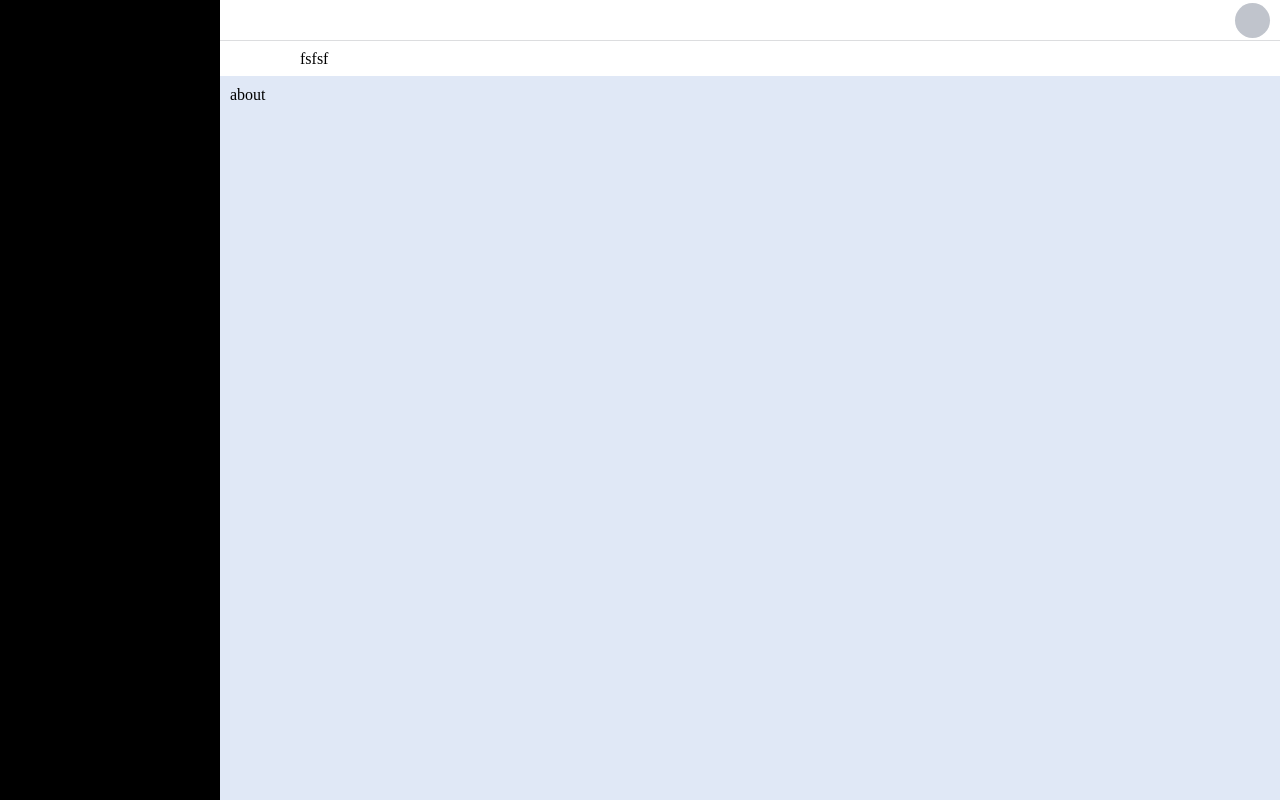
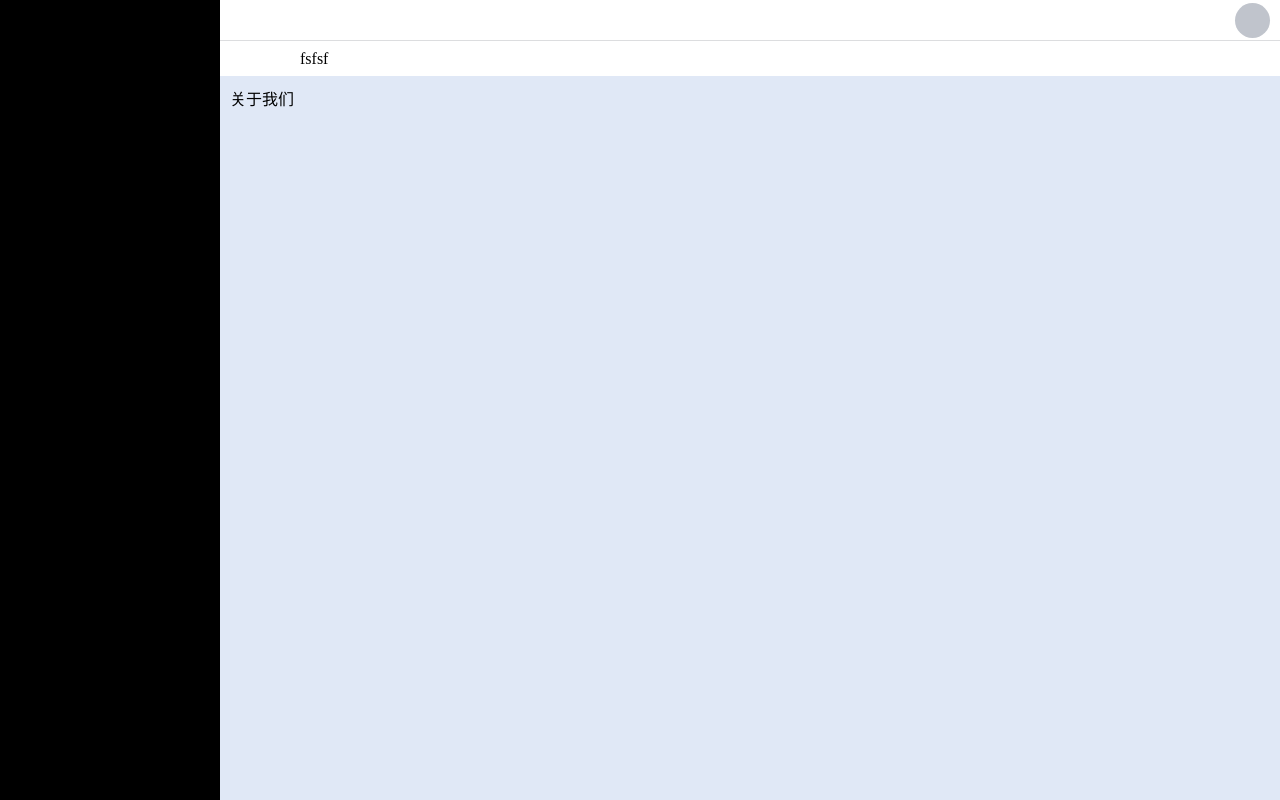
Before and after one commit to AlaricWeb/blueHat, a Vue app: page /about in a window 1280 px wide. Built offline with nearby package versions, Linux system fonts and the light colour scheme; some icons are missing.

Commit message:
feat:extensions.json

```diff
--- a/src/views/about.vue
+++ b/src/views/about.vue
@@ -1,6 +1,5 @@
 <script setup lang="ts">
-
 </script>
 <template>
-    about
+    关于我们
 </template>
```
Also changed, not shown: src/views/login.vue (indentation only), 2 other files (tests, documents, lock files or other folders).
